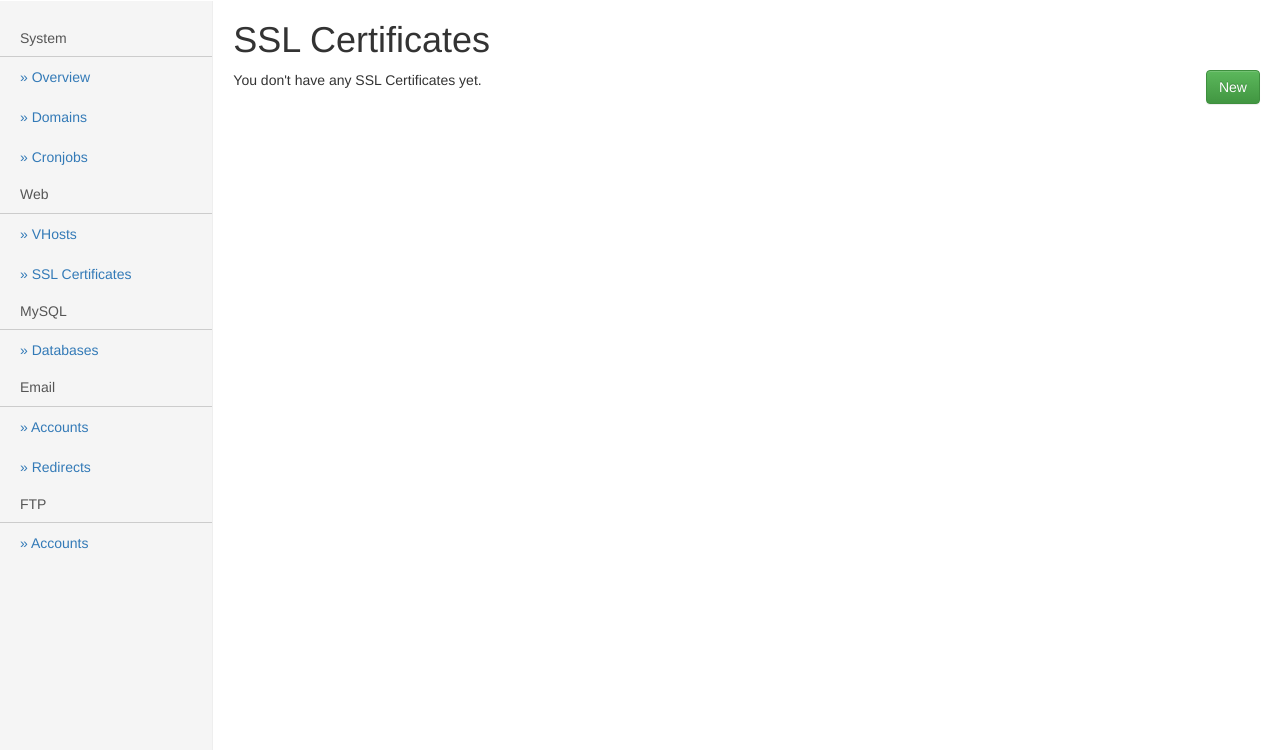
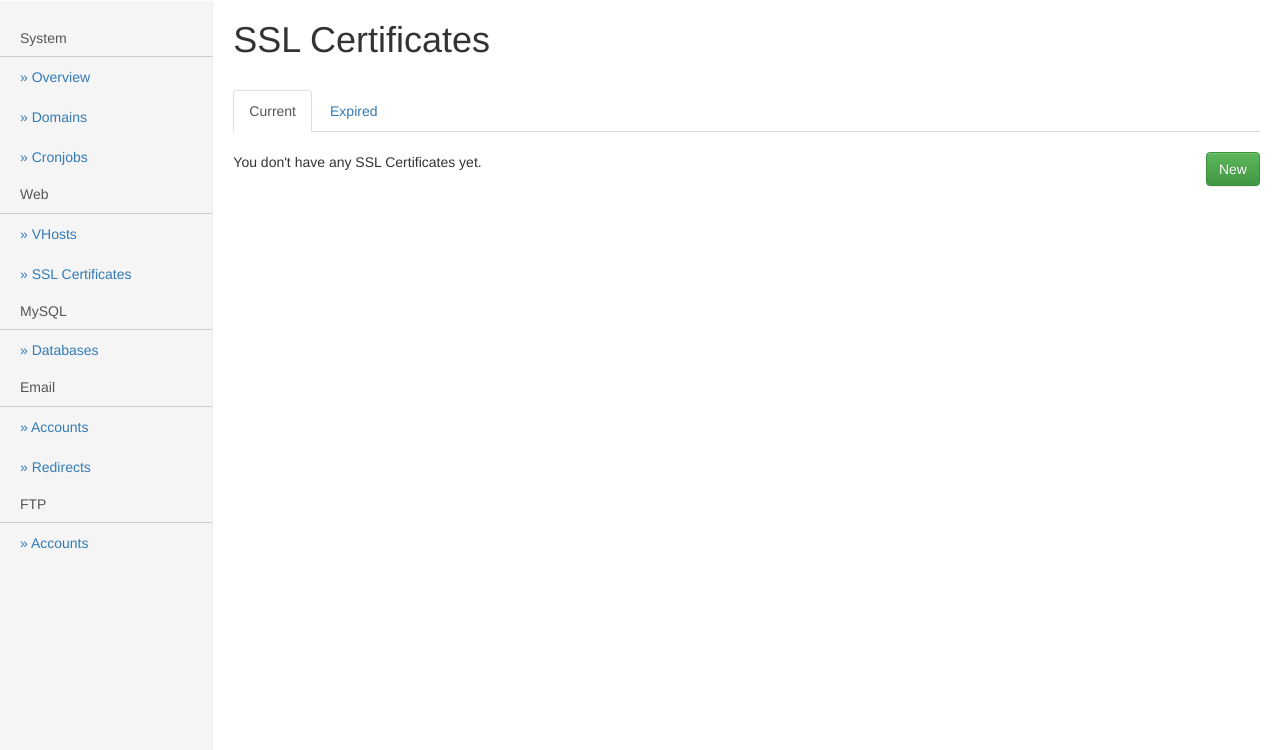
Before and after one commit to wiedi/kumquat, a Django app: page /web/sslcert/ in a window 1280 px wide. Shown: the part 50-800 px from the top of the page. Run offline with Django 3.2, Linux system fonts and the light colour scheme; the visitor is signed in with stand-in values (Sample User, id 1); data that the repository does not hold is empty; some libraries are stand-ins or nearby versions.

Commit message:
seperate expired and not expired ssl certs in list view

```diff
--- a/web/templates/web/sslcert_list.html
+++ b/web/templates/web/sslcert_list.html
@@ -6,6 +6,17 @@
 	<h1>{% trans "SSL Certificates" %}</h1>
 
 	{% bootstrap_messages %}
+
+	<br>
+	<ul class="nav nav-tabs">
+		<li role="presentation" {% if not show_expired %}class="active"{% endif %}>
+			<a href="{% url 'web_sslcert_list' %}">Current</a>
+		</li>
+		<li role="presentation" {% if     show_expired %}class="active"{% endif %}>
+			<a href="{% url 'web_sslcert_expiredlist' %}">Expired</a>
+		</li>
+	</ul>
+	<br>
 
 	<a href="{% url "web_sslcert_add" %}" class="btn btn-success pull-right">{% bootstrap_icon "plus" %} New</a>
 
--- a/web/urls.py
+++ b/web/urls.py
@@ -22,7 +22,8 @@ urlpatterns = [
 	url(r'^vhost/(?P<pk>\d+)/snapshot/(?P<name>[A-Za-z0-9_-]+)/rollback$', views.vhostSnapshotRollback, name='web_vhost_snapshot_rollback'),
 	url(r'^vhost/(?P<pk>\d+)/snapshot/(?P<name>[A-Za-z0-9_-]+)/delete$',   views.vhostSnapshotDelete,   name='web_vhost_snapshot_delete'),
 
-	url(r'^sslcert/$',                          views.SSLCertList.as_view(),   name='web_sslcert_list'),
-	url(r'^sslcert/add$',                       views.sslcertCreate,           name='web_sslcert_add'),
-	url(r'^sslcert/(?P<pk>\d+)/delete$',        views.SSLCertDelete.as_view(), name='web_sslcert_delete'),
+	url(r'^sslcert/$',                          views.SSLCertList.as_view(),        name='web_sslcert_list'),
+	url(r'^sslcert/expired/$',                  views.ExpiredSSLCertList.as_view(), name='web_sslcert_expiredlist'),
+	url(r'^sslcert/add$',                       views.sslcertCreate,                name='web_sslcert_add'),
+	url(r'^sslcert/(?P<pk>\d+)/delete$',        views.SSLCertDelete.as_view(),      name='web_sslcert_delete'),
 ]
--- a/web/views.py
+++ b/web/views.py
@@ -5,6 +5,7 @@ from django.shortcuts import render, redirect, get_object_or_404
 from django.views.decorators.http import require_POST
 from django.contrib.auth.decorators import login_required
 from django.utils.translation import ugettext as _
+from django.utils.timezone import now
 from django.contrib.messages.views import SuccessMessageMixin
 from django.contrib import messages
 from django.conf import settings
@@ -114,6 +115,22 @@ def vhostAliasDelete(request, pk):
 class SSLCertList(LoginRequiredMixin, ListView):
 	model = SSLCert
 
+	def get_queryset(self):
+		return SSLCert.objects.filter(valid_not_after__gt = now())
+
+
+class ExpiredSSLCertList(LoginRequiredMixin, ListView):
+	model = SSLCert
+
+	def get_queryset(self):
+		return SSLCert.objects.filter(valid_not_after__lt = now())
+
+	def get_context_data(self, **kwargs):
+		context = super(ExpiredSSLCertList, self).get_context_data(**kwargs)
+		context['show_expired'] = True
+		return context
+
+
 @login_required
 def sslcertCreate(request):
 	form = SSLCertForm(request.POST or None, request.FILES or None)
```
